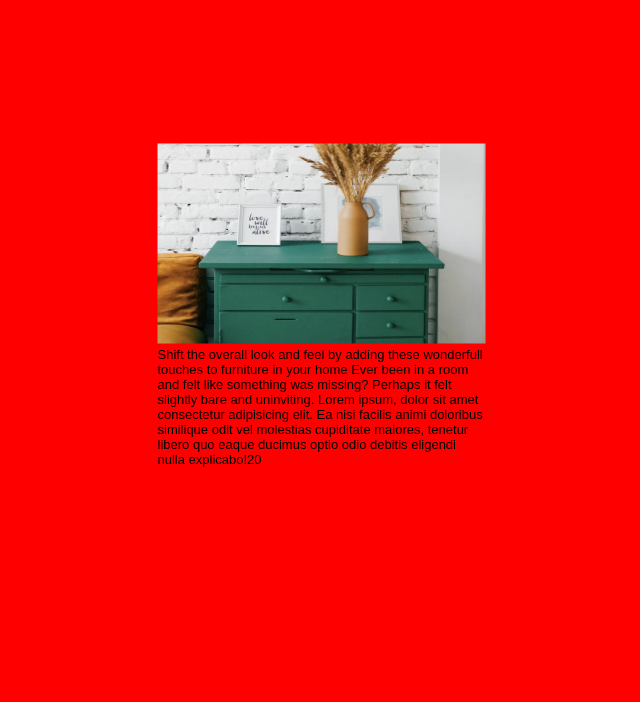
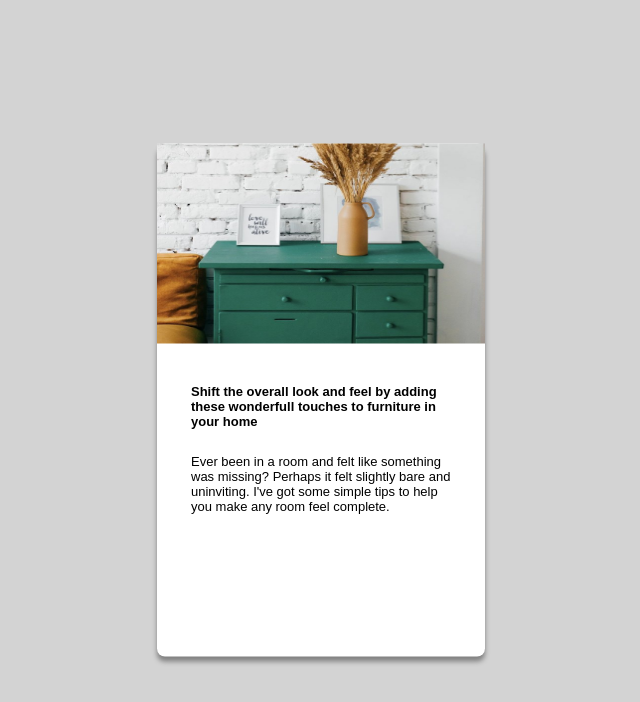
Before and after one commit to Vegm92/202301-w2ch1-victor-granda, a website built with Parcel: page src/index.html in a window 1280 px wide. Shown: the whole page, without its empty margins (319-959 px from the left). Built offline with nearby package versions, Linux system fonts and the light colour scheme; files whose address does not match are found by name.

Commit message:
Add styles to card-container and its childs

```diff
--- a/src/index.html
+++ b/src/index.html
@@ -17,12 +17,10 @@
 <article class="card-container">
   <img class="card-container__image" src="/src/img/drawers.jpg" height="200" width="328" alt="Example of decoration">
   <sections class="card-container__copy">
-    <span class="card-content__head">Shift the overall look and feel by adding these wonderfull touches to
+    <span class="card-container__head">Shift the overall look and feel by adding these wonderfull touches to
       furniture in your home</span>
-    <span class="card-content__description">Ever been in a room and felt like something was missing? Perhaps it felt
-      slightly bare and uninviting. Lorem ipsum, dolor sit amet consectetur adipisicing elit. Ea nisi facilis animi
-      doloribus similique odit vel molestias cupiditate maiores, tenetur libero quo eaque ducimus optio odio debitis
-      eligendi nulla explicabo!20 </span>
+    <span class="card-container__description">Ever been in a room and felt like something was missing? Perhaps it felt
+      slightly bare and uninviting. I've got some simple tips to help you make any room feel complete.</span>
   </sections>
 </article>
 
--- a/src/sass/variables/_global.scss
+++ b/src/sass/variables/_global.scss
@@ -5,19 +5,41 @@
 body {
   font-family: typography.$font-family;
   font-size: function.pixelToRem(13);
+  background-color: lightgrey;
 }
 
 .card-container {
+  box-shadow: 0 5px 5px 0 gray;
+  display: flex;
+  flex-direction: column;
+  align-items: center;
   position: absolute;
   top: 50%;
   left: 50%;
   transform: translate(-50%, -50%);
-  width: function.pixelToRem(327);
+  width: function.pixelToRem(328);
   height: function.pixelToRem(513);
+  border-radius: function.pixelToRem(8);
+  background-color: white;
 
   &__image {
+    margin-bottom: function.pixelToRem(40);
   }
 
   &__copy {
+    display: flex;
+    flex-direction: column;
+    gap: function.pixelToRem(25);
+    height: function.pixelToRem(178);
+    width: function.pixelToRem(260);
+  }
+
+  &__head {
+    font-weight: typography.$font-weights-medium;
+    font-size: typography.$standar-font-size;
+  }
+
+  &__description {
+    font-weight: typography.$font-weights-light;
   }
 }
--- a/src/sass/variables/_reset.scss
+++ b/src/sass/variables/_reset.scss
@@ -1,5 +1,7 @@
-body {
-  background-color: red;
+*,
+::after,
+::before {
+  box-sizing: border-box;
 }
 
 a,
--- a/src/sass/variables/_typography.scss
+++ b/src/sass/variables/_typography.scss
@@ -4,3 +4,4 @@
 $font-family: "Manrope", sans-serif;
 $font-weights-light: 500;
 $font-weights-medium: 700;
+$standar-font-size: 13px;
```
